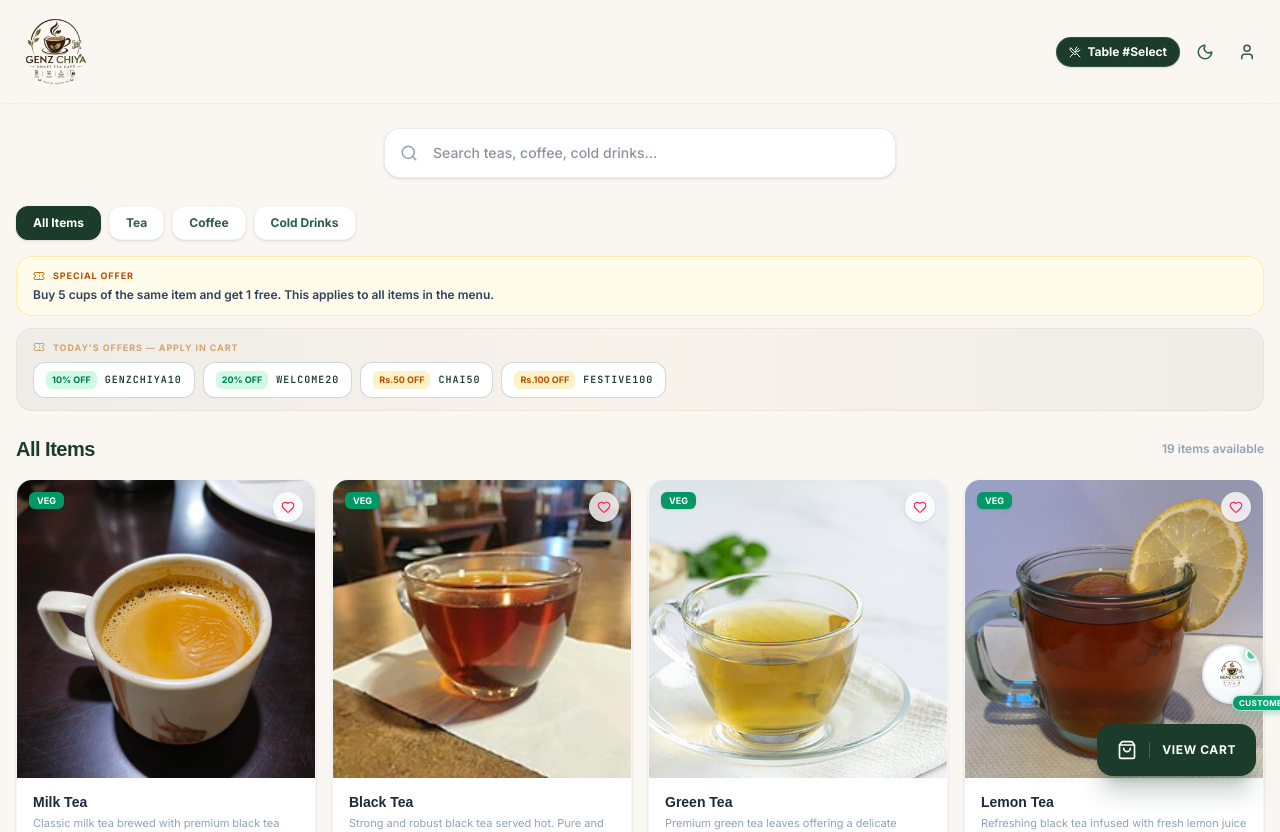
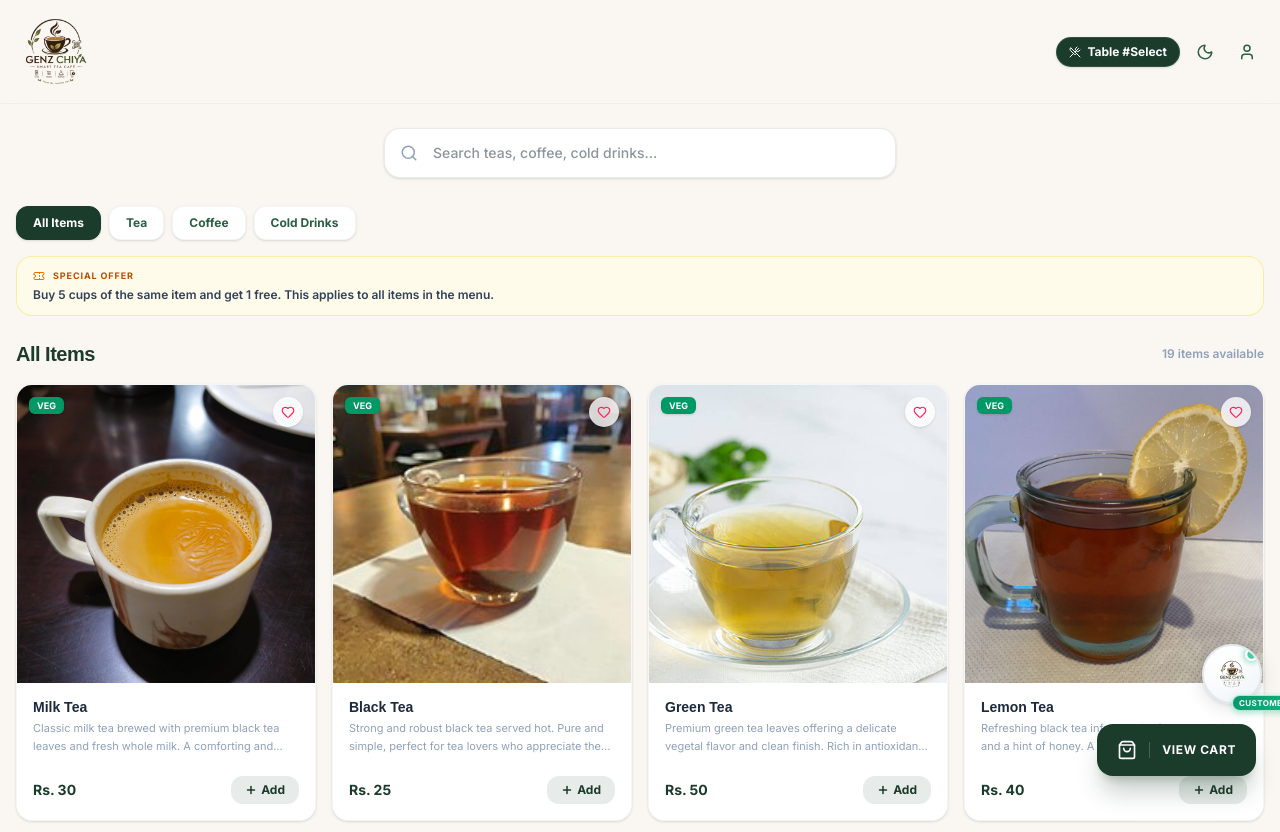
Before and after one commit to suheshsharma1/GENZCHIYA, a React (Vite) app: page /menu in a window 1280 px wide. Shown: the top 832 px of the page. Built offline with nearby package versions, Linux system fonts and the light colour scheme; a web font is replaced by a local one.

Commit message:
Remove promo code offer from menu

```diff
--- a/src/pages/MenuPage.tsx
+++ b/src/pages/MenuPage.tsx
@@ -356,43 +356,6 @@ export const MenuPage: React.FC = () => {
           </div>
         </div>
 
-        {/* ── Today's Offers Strip ── */}
-        {couponsList.length > 0 && (
-          <div className="-mx-4 px-4 mb-2">
-            <div className="bg-gradient-to-r from-brand-emerald/5 via-brand-amber/5 to-brand-emerald/5 dark:from-brand-emerald/10 dark:via-brand-amber/10 dark:to-brand-emerald/10 border border-brand-amber/15 dark:border-brand-amber/20 rounded-2xl px-4 py-3">
-              <div className="flex items-center gap-2 mb-2">
-                <Ticket size={12} className="text-brand-amber shrink-0" />
-                <span className="text-[9px] font-black uppercase tracking-widest text-brand-amber">Today's Offers — Apply in Cart</span>
-              </div>
-              <div className="flex gap-2 overflow-x-auto no-scrollbar">
-                {couponsList.map((c) => (
-                  <button
-                    key={c.code}
-                    onClick={() => {
-                      // Copy code to clipboard + open cart
-                      navigator.clipboard?.writeText(c.code).catch(() => {});
-                      setShowCart(true);
-                    }}
-                    title={`Tap to copy ${c.code} and open cart`}
-                    className="shrink-0 flex items-center gap-2 bg-white dark:bg-brand-dark-card border border-brand-emerald/20 dark:border-brand-amber/20 rounded-xl px-3 py-2 hover:border-brand-emerald dark:hover:border-brand-amber transition-all cursor-pointer group"
-                  >
-                    <span className={`text-[9px] font-black px-1.5 py-0.5 rounded-md ${
-                      c.discountType === 'percentage'
-                        ? 'bg-emerald-100 dark:bg-emerald-900/40 text-emerald-700 dark:text-emerald-300'
-                        : 'bg-amber-100 dark:bg-amber-900/40 text-amber-700 dark:text-amber-300'
-                    }`}>
-                      {c.discountType === 'percentage' ? `${c.value}% OFF` : `Rs.${c.value} OFF`}
-                    </span>
-                    <span className="font-mono font-black text-[10px] text-brand-emerald dark:text-brand-amber tracking-widest">
-                      {c.code}
-                    </span>
-                    <span className="text-[8px] text-slate-400 hidden group-hover:inline">tap to copy</span>
-                  </button>
-                ))}
-              </div>
-            </div>
-          </div>
-        )}
 
         {/* 2. Products Grid */}
         <div className="mt-6">
```
